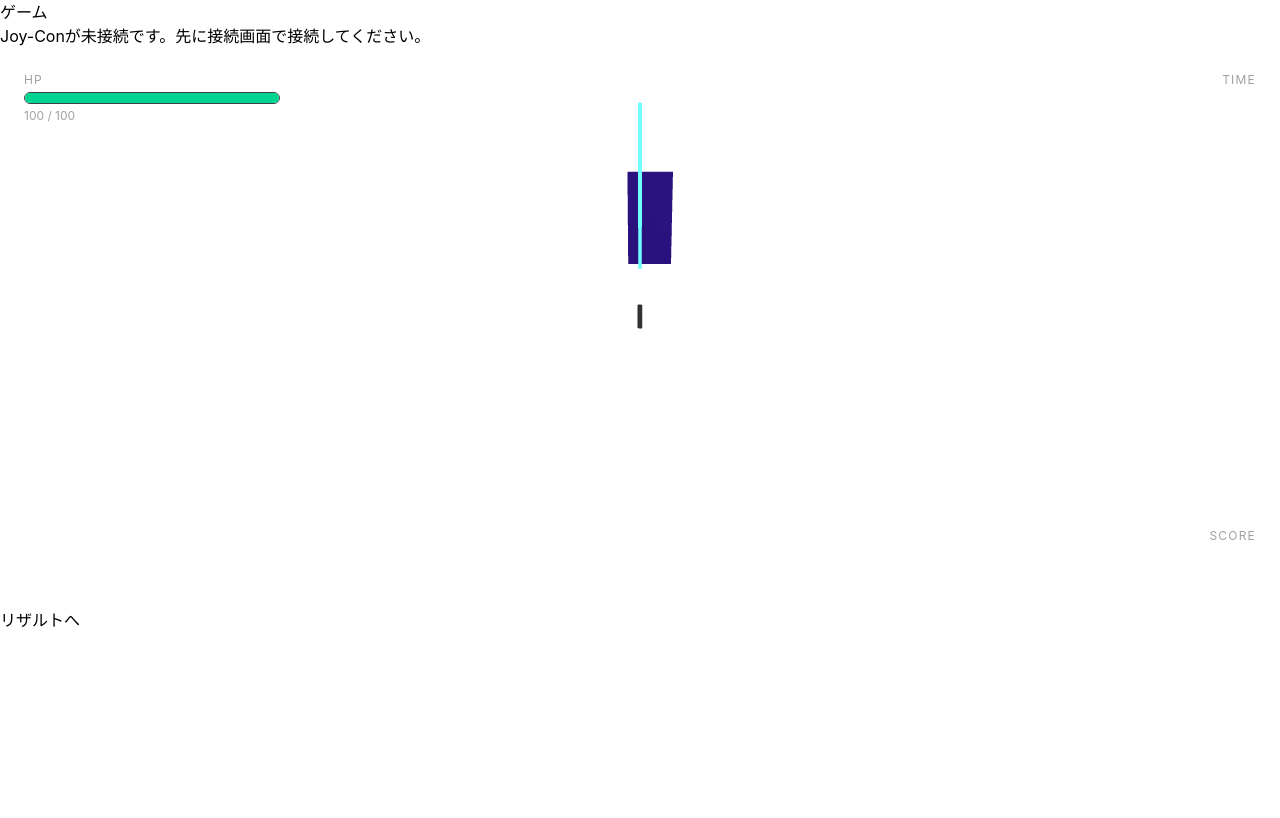
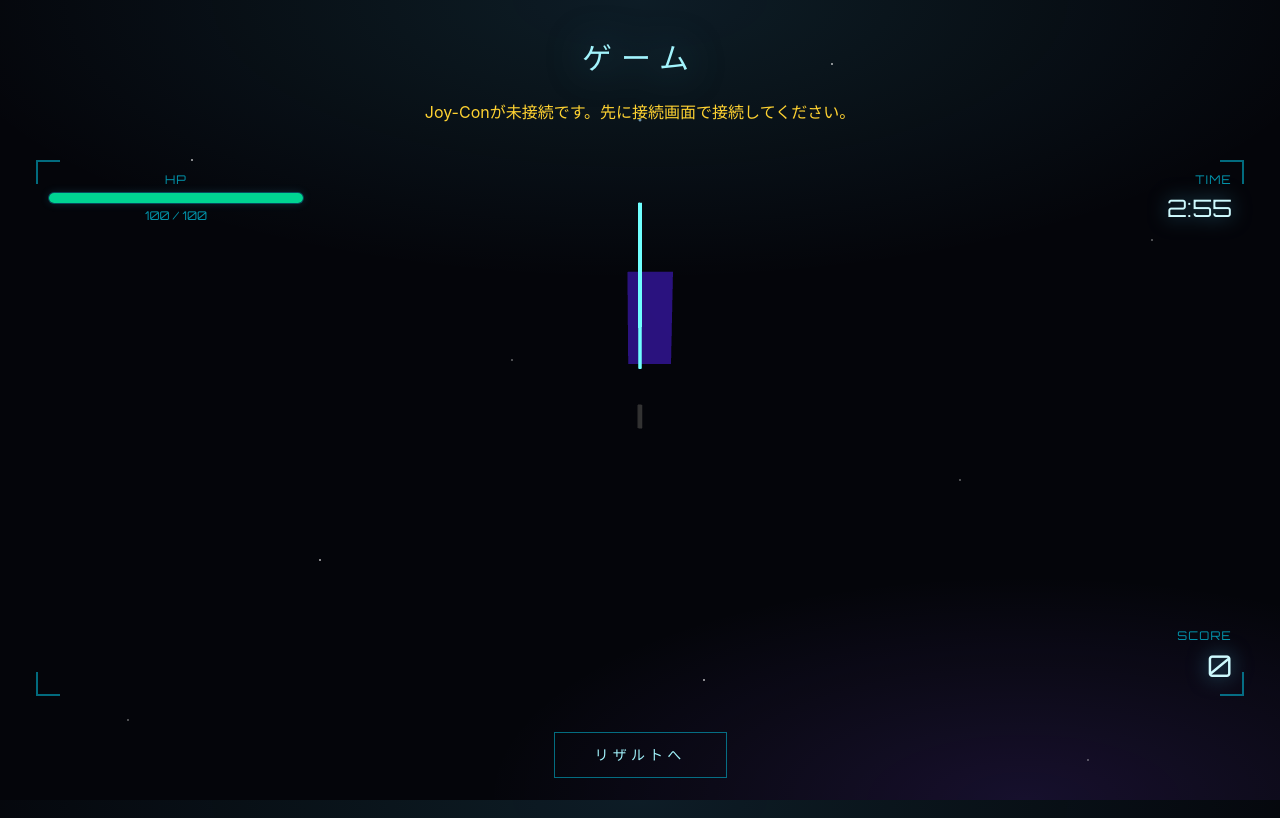
Before and after one commit to KOU050223/wip, a React (Vite) app in the folder frontend/: page /game in a window 1280 px wide. Built offline with nearby package versions, Linux system fonts and the light colour scheme.

Commit message:
[add]UIの変更や文字の変化

```diff
--- a/frontend/index.html
+++ b/frontend/index.html
@@ -5,6 +5,12 @@
     <link rel="icon" type="image/svg+xml" href="/favicon.svg" />
     <meta name="viewport" content="width=device-width, initial-scale=1.0" />
     <title>WIP</title>
+    <link rel="preconnect" href="https://fonts.googleapis.com" />
+    <link rel="preconnect" href="https://fonts.gstatic.com" crossorigin />
+    <link
+      href="https://fonts.googleapis.com/css2?family=Orbitron:wght@400;600;700;800&display=swap"
+      rel="stylesheet"
+    />
   </head>
   <body>
     <div id="root"></div>
--- a/frontend/src/game/BattleHUD.tsx
+++ b/frontend/src/game/BattleHUD.tsx
@@ -9,6 +9,10 @@ type BattleHUDProps = {
   score: number;
   timeRemaining?: number; // 秒
 };
+
+function HudCorner({ className }: { className: string }) {
+  return <div className={`absolute h-6 w-6 border-cyan-400/50 ${className}`} />;
+}
 
 export default function BattleHUD({
   hp = 100,
@@ -24,12 +28,17 @@ export default function BattleHUD({
   const seconds = state.timeRemaining % 60;
 
   return (
-    <div className="w-full h-full min-h-[400px] text-white p-6 flex flex-col justify-between font-sans select-none">
+    <div className="relative flex h-full min-h-[400px] w-full flex-col justify-between p-6 font-display text-cyan-50 select-none">
+      <HudCorner className="top-3 left-3 border-t-2 border-l-2" />
+      <HudCorner className="top-3 right-3 border-t-2 border-r-2" />
+      <HudCorner className="bottom-3 left-3 border-b-2 border-l-2" />
+      <HudCorner className="right-3 bottom-3 border-r-2 border-b-2" />
+
       {/* 上段: HP・残り時間 */}
       <div className="flex items-start justify-between">
         <div className="w-64">
-          <div className="text-xs tracking-widest text-neutral-400 mb-1">HP</div>
-          <div className="h-3 bg-neutral-800 rounded-full overflow-hidden border border-neutral-700">
+          <div className="mb-1 text-xs tracking-widest text-cyan-400/70">HP</div>
+          <div className="h-3 overflow-hidden rounded-full border border-cyan-400/30 bg-slate-900/60 shadow-[0_0_8px_rgba(76,201,240,0.15)]">
             <div
               className={`h-full transition-all duration-300 ${
                 hpPercent > 50 ? "bg-emerald-400" : hpPercent > 20 ? "bg-amber-400" : "bg-red-500"
@@ -37,27 +46,27 @@ export default function BattleHUD({
               style={{ width: `${hpPercent}%` }}
             />
           </div>
-          <div className="text-xs text-neutral-400 mt-1">
+          <div className="mt-1 text-xs text-cyan-400/70">
             {state.hp} / {state.maxHp}
           </div>
         </div>
 
         <div className="text-right">
-          <div className="text-xs tracking-widest text-neutral-400 mb-1">TIME</div>
-          <div className="text-2xl font-mono tabular-nums">
+          <div className="mb-1 text-xs tracking-widest text-cyan-400/70">TIME</div>
+          <div className="text-2xl tabular-nums text-cyan-100 drop-shadow-[0_0_10px_rgba(76,201,240,0.6)]">
             {minutes}:{seconds.toString().padStart(2, "0")}
           </div>
         </div>
       </div>
 
       {/* 中段: コンボ表示(演出はUI担当が後で拡張する前提の最小版) */}
-      <div className="flex-1 flex items-center justify-center">
+      <div className="flex flex-1 items-center justify-center">
         {state.combo > 0 && (
           <div className="text-center">
-            <div className="text-6xl font-extrabold italic tracking-tight text-amber-300 drop-shadow-[0_0_12px_rgba(252,211,77,0.5)]">
+            <div className="text-6xl font-extrabold tracking-tight text-amber-300 italic drop-shadow-[0_0_12px_rgba(252,211,77,0.5)]">
               {state.combo}
             </div>
-            <div className="text-sm tracking-[0.3em] text-neutral-300 mt-1">COMBO</div>
+            <div className="mt-1 text-sm tracking-[0.3em] text-amber-200/80">COMBO</div>
           </div>
         )}
       </div>
@@ -65,8 +74,10 @@ export default function BattleHUD({
       {/* 下段: スコア */}
       <div className="flex justify-end">
         <div className="text-right">
-          <div className="text-xs tracking-widest text-neutral-400 mb-1">SCORE</div>
-          <div className="text-3xl font-mono tabular-nums">{state.score.toLocaleString()}</div>
+          <div className="mb-1 text-xs tracking-widest text-cyan-400/70">SCORE</div>
+          <div className="text-3xl tabular-nums text-cyan-100 drop-shadow-[0_0_10px_rgba(76,201,240,0.6)]">
+            {state.score.toLocaleString()}
+          </div>
         </div>
       </div>
     </div>
--- a/frontend/src/game/GameScene.tsx
+++ b/frontend/src/game/GameScene.tsx
@@ -8,6 +8,7 @@
 // - 敵はまずは「静止したまま出現し、当たったら消える」だけの最小構成。
 
 import { useEffect, useRef, useState } from "react";
+import { useNavigate } from "react-router-dom";
 import { Canvas, useFrame, useThree } from "@react-three/fiber";
 import { Vector3 } from "three";
 
@@ -15,7 +16,7 @@ import type { Enemy, ComboState } from "./types";
 import { spawnEnemy, createSpawnTimer, randomSpawnPosition } from "./enemySpawn";
 import { checkHit, calculateDamage } from "./attackDetection";
 import { applyDamage, finalizeDeath, isDead } from "./hp";
-import { createInitialComboState, registerHit, checkComboTimeout } from "./combo";
+import { createInitialComboState, registerHit, resetCombo } from "./combo";
 import { addScore } from "./score";
 import BattleHUD from "./BattleHUD";
 import Lightsaber from "../components/three/Lightsaber";
@@ -30,8 +31,14 @@ const SABER_TIP_POSITION = SABER_HIT_POSITION.clone().add(new Vector3(0, 1, 0));
 const SPAWN_INTERVAL_MS = 3000;
 const SPAWN_DISTANCE_Z = 8; // 敵が出現する、セーバーから奥(-z)方向への距離
 const ENEMY_APPROACH_SPEED = 1.5; // 敵が手前(+z)へ近づく速度(units/sec)
+const ENEMY_HIT_RADIUS = 1.2; // 判定点(SABER_TIP_POSITION)からこの距離以内なら当たり判定成立
 const MISS_Z_OFFSET = 1.5; // セーバーの位置をこれだけ超えて手前に来たら、避けられた(見逃した)敵として消す
+const MISS_DAMAGE = 10; // 見逃した敵1体につきプレイヤーが受けるダメージ
+const PLAYER_MAX_HP = 100;
 const DYING_DURATION_MS = 300; // 死亡演出の表示時間
+const TIMER_DURATION_SEC = 180; // 制限時間(3分)
+const FEINT_AMPLITUDE_PER_SCORE = 0.002; // スコアが上がるほど敵の左右フェイントを大きくする係数
+const FEINT_MAX_AMPLITUDE = 1.2; // フェイントの振れ幅の上限(units)
 
 function CameraLookAt({ target }: { target: Vector3 }) {
   // Canvasのcameraはposition指定のみだと(0,0,-1)方向を向くだけで、
@@ -59,20 +66,43 @@ function GameLoop({
   joyConState,
   isJoyConConnected,
   onStateChange,
+  onGameOver,
 }: {
   joyConState: JoyConState | null;
   isJoyConConnected: boolean;
-  onStateChange: (enemies: Enemy[], combo: ComboState) => void;
+  onStateChange: (
+    enemies: Enemy[],
+    combo: ComboState,
+    playerHp: number,
+    timeRemaining: number,
+  ) => void;
+  onGameOver: (score: number) => void;
 }) {
   const [enemies, setEnemies] = useState<Enemy[]>([]);
   const [combo, setCombo] = useState<ComboState>(createInitialComboState());
+  const [playerHp, setPlayerHp] = useState(PLAYER_MAX_HP);
+  const [timeRemaining, setTimeRemaining] = useState(TIMER_DURATION_SEC);
   const spawnTimerRef = useRef(createSpawnTimer(SPAWN_INTERVAL_MS));
   const lastSwingIdRef = useRef(0);
+  const startTimeRef = useRef(performance.now());
+  const gameOverFiredRef = useRef(false);
   const swing = useSwingDetection(joyConState);
 
   // 敵出現
   useFrame((_, delta) => {
     const now = performance.now();
+
+    // 制限時間のカウントダウン
+    const remainingSec = Math.max(0, TIMER_DURATION_SEC - (now - startTimeRef.current) / 1000);
+    const roundedRemaining = Math.ceil(remainingSec);
+    if (roundedRemaining !== timeRemaining) {
+      setTimeRemaining(roundedRemaining);
+    }
+    if (remainingSec <= 0 && !gameOverFiredRef.current) {
+      gameOverFiredRef.current = true;
+      onGameOver(combo.score);
+    }
+
     if (spawnTimerRef.current(now)) {
       // 手前方向(x)だけランダムにばらけさせ、奥(-z)から出現させる
       const horizontalJitter = randomSpawnPosition(0.8, 0).x;
@@ -83,28 +113,49 @@ function GameLoop({
       );
       setEnemies((prev) => [
         ...prev,
-        spawnEnemy(spawnPos, { approachSpeed: ENEMY_APPROACH_SPEED }),
+        spawnEnemy(spawnPos, { approachSpeed: ENEMY_APPROACH_SPEED, hitRadius: ENEMY_HIT_RADIUS }),
       ]);
     }
 
-    // コンボのタイムアウトチェック
-    setCombo((prev) => checkComboTimeout(prev, now));
+    setEnemies((prev) => {
+      // 出現中(idle)の敵は奥(-z)から手前(+z)へ近づきつつ、
+      // スコアが上がるほど左右のフェイント(揺さぶり)を大きくする
+      const feintAmplitude = Math.min(FEINT_MAX_AMPLITUDE, combo.score * FEINT_AMPLITUDE_PER_SCORE);
+      const moved = prev.map((e) => {
+        if (e.state !== "idle") return e;
+        const elapsedSec = (now - e.spawnedAt) / 1000;
+        const feintX =
+          e.baseX + Math.sin(elapsedSec * e.feintFrequency + e.feintPhase) * feintAmplitude;
+        return {
+          ...e,
+          position: new Vector3(feintX, e.position.y, e.position.z + e.approachSpeed * delta),
+        };
+      });
 
-    setEnemies((prev) =>
-      prev
-        // 出現中(idle)の敵は奥(-z)から手前(+z)へ近づく
-        .map((e) =>
-          e.state === "idle"
-            ? { ...e, position: e.position.clone().add(new Vector3(0, 0, e.approachSpeed * delta)) }
-            : e,
-        )
-        // dying状態の敵を一定時間後に配列から削除
-        .map((e) =>
-          e.state === "dying" && now - e.spawnedAt > DYING_DURATION_MS ? finalizeDeath(e) : e,
-        )
-        // 死んだ敵、およびセーバーの位置を通り過ぎて避けられた(見逃した)敵を配列から削除
-        .filter((e) => !isDead(e) && e.position.z < SABER_TIP_POSITION.z + MISS_Z_OFFSET),
-    );
+      // セーバーの位置を通り過ぎて避けられた(見逃した)敵の数だけプレイヤーがダメージを受ける
+      const missedCount = moved.filter(
+        (e) => e.state === "idle" && e.position.z >= SABER_TIP_POSITION.z + MISS_Z_OFFSET,
+      ).length;
+      if (missedCount > 0) {
+        const nextHp = Math.max(0, playerHp - missedCount * MISS_DAMAGE);
+        setPlayerHp(nextHp);
+        setCombo((prev) => resetCombo(prev));
+        if (nextHp <= 0 && !gameOverFiredRef.current) {
+          gameOverFiredRef.current = true;
+          onGameOver(combo.score);
+        }
+      }
+
+      return (
+        moved
+          // dying状態の敵を一定時間後に配列から削除
+          .map((e) =>
+            e.state === "dying" && now - e.spawnedAt > DYING_DURATION_MS ? finalizeDeath(e) : e,
+          )
+          // 死んだ敵、および見逃した敵を配列から削除
+          .filter((e) => !isDead(e) && e.position.z < SABER_TIP_POSITION.z + MISS_Z_OFFSET)
+      );
+    });
   });
 
   // Joy-Conの振り検出 → 攻撃判定
@@ -127,8 +178,8 @@ function GameLoop({
   }, [swing.swingId, swing.swingPower, isJoyConConnected, enemies]);
 
   useEffect(() => {
-    onStateChange(enemies, combo);
-  }, [enemies, combo, onStateChange]);
+    onStateChange(enemies, combo, playerHp, timeRemaining);
+  }, [enemies, combo, playerHp, timeRemaining, onStateChange]);
 
   return (
     <>
@@ -149,7 +200,10 @@ function GameLoop({
 
 export default function GameScene() {
   const joyCon = useJoyConContext();
+  const navigate = useNavigate();
   const [hudCombo, setHudCombo] = useState<ComboState>(createInitialComboState());
+  const [hudHp, setHudHp] = useState(PLAYER_MAX_HP);
+  const [hudTimeRemaining, setHudTimeRemaining] = useState(TIMER_DURATION_SEC);
 
   return (
     <div className="relative w-full h-[70vh] min-h-[500px]">
@@ -157,13 +211,22 @@ export default function GameScene() {
         <GameLoop
           joyConState={joyCon.state}
           isJoyConConnected={joyCon.isConnected}
-          onStateChange={(_enemies, combo) => {
+          onStateChange={(_enemies, combo, playerHp, timeRemaining) => {
             setHudCombo(combo);
+            setHudHp(playerHp);
+            setHudTimeRemaining(timeRemaining);
           }}
+          onGameOver={(score) => navigate("/result", { state: { score } })}
         />
       </Canvas>
       <div className="absolute inset-0 pointer-events-none">
-        <BattleHUD combo={hudCombo.combo} score={hudCombo.score} />
+        <BattleHUD
+          combo={hudCombo.combo}
+          score={hudCombo.score}
+          hp={hudHp}
+          maxHp={PLAYER_MAX_HP}
+          timeRemaining={hudTimeRemaining}
+        />
       </div>
     </div>
   );
--- a/frontend/src/game/combo.ts
+++ b/frontend/src/game/combo.ts
@@ -2,39 +2,26 @@
 // コンボ管理ロジック
 
 import type { ComboState } from "./types";
-
-const COMBO_RESET_MS = 1500; // この時間ヒットがないとコンボが切れる
 
 export function createInitialComboState(): ComboState {
   return { combo: 0, score: 0, lastHitAt: 0 };
 }
 
 /**
- * 命中時に呼ぶ。前回のヒットからCOMBO_RESET_MS以内ならコンボ継続、それ以外は1にリセット。
+ * 命中時に呼ぶ。時間経過では切れず、ダメージを受けるまでコンボは継続する。
  * スコア加算はscore.tsのcalculateScoreに委ねる想定なので、ここではcomboの更新のみ返す。
  */
 export function registerHit(state: ComboState, now: number): ComboState {
-  const isComboContinued = now - state.lastHitAt <= COMBO_RESET_MS;
-  const nextCombo = isComboContinued ? state.combo + 1 : 1;
-
   return {
     ...state,
-    combo: nextCombo,
+    combo: state.combo + 1,
     lastHitAt: now,
   };
 }
 
 /**
- * ゲームループ側で定期的に呼び、コンボ切れをチェックする。
- * 切れた場合は呼び出し側で comboReset イベントを発火するとよい。
+ * プレイヤーがダメージを受けた時に呼ぶ。コンボを0にリセットする。
  */
-export function checkComboTimeout(state: ComboState, now: number): ComboState {
-  if (state.combo > 0 && now - state.lastHitAt > COMBO_RESET_MS) {
-    return { ...state, combo: 0 };
-  }
-  return state;
-}
-
 export function resetCombo(state: ComboState): ComboState {
   return { ...state, combo: 0 };
 }
--- a/frontend/src/game/enemySpawn.ts
+++ b/frontend/src/game/enemySpawn.ts
@@ -25,6 +25,9 @@ export function spawnEnemy(
     spawnedAt: performance.now(),
     hitRadius: options?.hitRadius ?? 0.5,
     approachSpeed: options?.approachSpeed ?? 1.5,
+    baseX: position.x,
+    feintPhase: Math.random() * Math.PI * 2,
+    feintFrequency: 1.5 + Math.random() * 1.5,
   };
 }
 
--- a/frontend/src/game/types.ts
+++ b/frontend/src/game/types.ts
@@ -14,6 +14,9 @@ export type Enemy = {
   spawnedAt: number;
   hitRadius: number; // 当たり判定用の半径(Bounding Sphere方式)
   approachSpeed: number; // 奥(-z)から手前(+z)へ近づく速度(units/sec)
+  baseX: number; // フェイント(左右の揺さぶり)の中心となるx座標
+  feintPhase: number; // フェイントの位相(個体ごとにばらけさせる)
+  feintFrequency: number; // フェイントの周期の速さ(個体ごとにばらけさせる)
 };
 
 export type GameEvent =
--- a/frontend/src/index.css
+++ b/frontend/src/index.css
@@ -1,10 +1,78 @@
 @import "tailwindcss";
 
+@theme {
+  --font-display: "Orbitron", sans-serif;
+}
+
 :root {
-  color-scheme: light dark;
+  color-scheme: dark;
 }
 
 body {
   margin: 0;
   min-height: 100svh;
+  color: #dff3ff;
+  background-color: #04050a;
+  background-attachment: fixed;
+  background-repeat:
+    repeat, repeat, repeat, repeat, repeat, repeat, repeat, repeat, repeat, repeat, no-repeat,
+    no-repeat;
+  background-size:
+    220px 220px,
+    220px 220px,
+    220px 220px,
+    220px 220px,
+    220px 220px,
+    220px 220px,
+    220px 220px,
+    220px 220px,
+    220px 220px,
+    220px 220px,
+    100% 100%,
+    100% 100%;
+  /* 星空(小さな点を散らして220pxタイルで繰り返す) + 奥に淡いネビュラ(星雲)の光 */
+  background-image:
+    radial-gradient(1.5px 1.5px at 15% 20%, #ffffff, transparent),
+    radial-gradient(1.5px 1.5px at 65% 8%, #ffffff, transparent),
+    radial-gradient(1px 1px at 40% 45%, #ffffff, transparent),
+    radial-gradient(1px 1px at 90% 30%, #ffffff, transparent),
+    radial-gradient(1.5px 1.5px at 25% 70%, #ffffff, transparent),
+    radial-gradient(1px 1px at 75% 60%, #ffffff, transparent),
+    radial-gradient(1px 1px at 10% 90%, #ffffff, transparent),
+    radial-gradient(1.5px 1.5px at 55% 85%, #ffffff, transparent),
+    radial-gradient(1px 1px at 85% 95%, #ffffff, transparent),
+    radial-gradient(2px 2px at 50% 15%, #9fd8ff, transparent),
+    radial-gradient(ellipse 80% 50% at 50% 0%, rgba(76, 201, 240, 0.12), transparent 70%),
+    radial-gradient(ellipse 60% 40% at 80% 100%, rgba(136, 85, 255, 0.14), transparent 70%);
 }
+
+/* 見出し用: 起動画面のような、数回明滅してから点灯する演出 */
+@keyframes title-flicker {
+  0% {
+    opacity: 0;
+    filter: blur(4px);
+  }
+  10% {
+    opacity: 1;
+    filter: blur(0);
+  }
+  12% {
+    opacity: 0.3;
+  }
+  14% {
+    opacity: 1;
+  }
+  20% {
+    opacity: 0.6;
+  }
+  24% {
+    opacity: 1;
+  }
+  100% {
+    opacity: 1;
+  }
+}
+
+.title-flicker {
+  animation: title-flicker 1.2s ease-out both;
+}
--- a/frontend/src/pages/GamePage.tsx
+++ b/frontend/src/pages/GamePage.tsx
@@ -6,14 +6,23 @@ function GamePage() {
   const { isConnected } = useJoyConContext();
 
   return (
-    <section>
-      <h1>ゲーム</h1>
+    <section className="min-h-screen flex flex-col items-center gap-6 px-6 py-10 text-center">
+      <h1 className="title-flicker font-display text-2xl md:text-3xl tracking-[0.3em] text-cyan-200 drop-shadow-[0_0_20px_rgba(76,201,240,0.5)]">
+        ゲーム
+      </h1>
 
-      {!isConnected && <p>Joy-Conが未接続です。先に接続画面で接続してください。</p>}
+      {!isConnected && (
+        <p className="text-amber-300">Joy-Conが未接続です。先に接続画面で接続してください。</p>
+      )}
 
       <GameScene />
 
-      <Link to="/result">リザルトへ</Link>
+      <Link
+        to="/result"
+        className="font-display px-10 py-3 border border-cyan-400/50 text-cyan-200 tracking-[0.3em] text-sm uppercase transition-colors hover:border-cyan-300 hover:bg-cyan-400/10 hover:text-white"
+      >
+        リザルトへ
+      </Link>
     </section>
   );
 }
--- a/frontend/src/pages/ResultPage.tsx
+++ b/frontend/src/pages/ResultPage.tsx
@@ -1,10 +1,28 @@
-import { Link } from "react-router-dom";
+import { Link, useLocation } from "react-router-dom";
+
+type ResultLocationState = { score?: number };
 
 function ResultPage() {
+  const location = useLocation();
+  const score = (location.state as ResultLocationState | null)?.score;
+
   return (
-    <section>
-      <h1>リザルト</h1>
-      <Link to="/ranking">ランキングへ</Link>
+    <section className="min-h-screen flex flex-col items-center justify-center gap-12 px-6 text-center">
+      <h1 className="title-flicker font-display text-3xl md:text-5xl tracking-[0.3em] text-cyan-200 drop-shadow-[0_0_20px_rgba(76,201,240,0.5)]">
+        リザルト
+      </h1>
+      <div>
+        <div className="text-xs tracking-widest text-cyan-400/70">SCORE</div>
+        <div className="font-display text-5xl text-cyan-100 tabular-nums drop-shadow-[0_0_15px_rgba(76,201,240,0.6)]">
+          {(score ?? 0).toLocaleString()}
+        </div>
+      </div>
+      <Link
+        to="/ranking"
+        className="font-display px-10 py-3 border border-cyan-400/50 text-cyan-200 tracking-[0.3em] text-sm uppercase transition-colors hover:border-cyan-300 hover:bg-cyan-400/10 hover:text-white"
+      >
+        ランキングへ
+      </Link>
     </section>
   );
 }
```
Also changed, not shown: frontend/src/pages/ConnectPage.tsx (+28 -11 lines), frontend/src/pages/RankingPage.tsx (+10 -3 lines), frontend/src/pages/TitlePage.tsx (+10 -3 lines), 1 other file (tests, documents, lock files or other folders).
